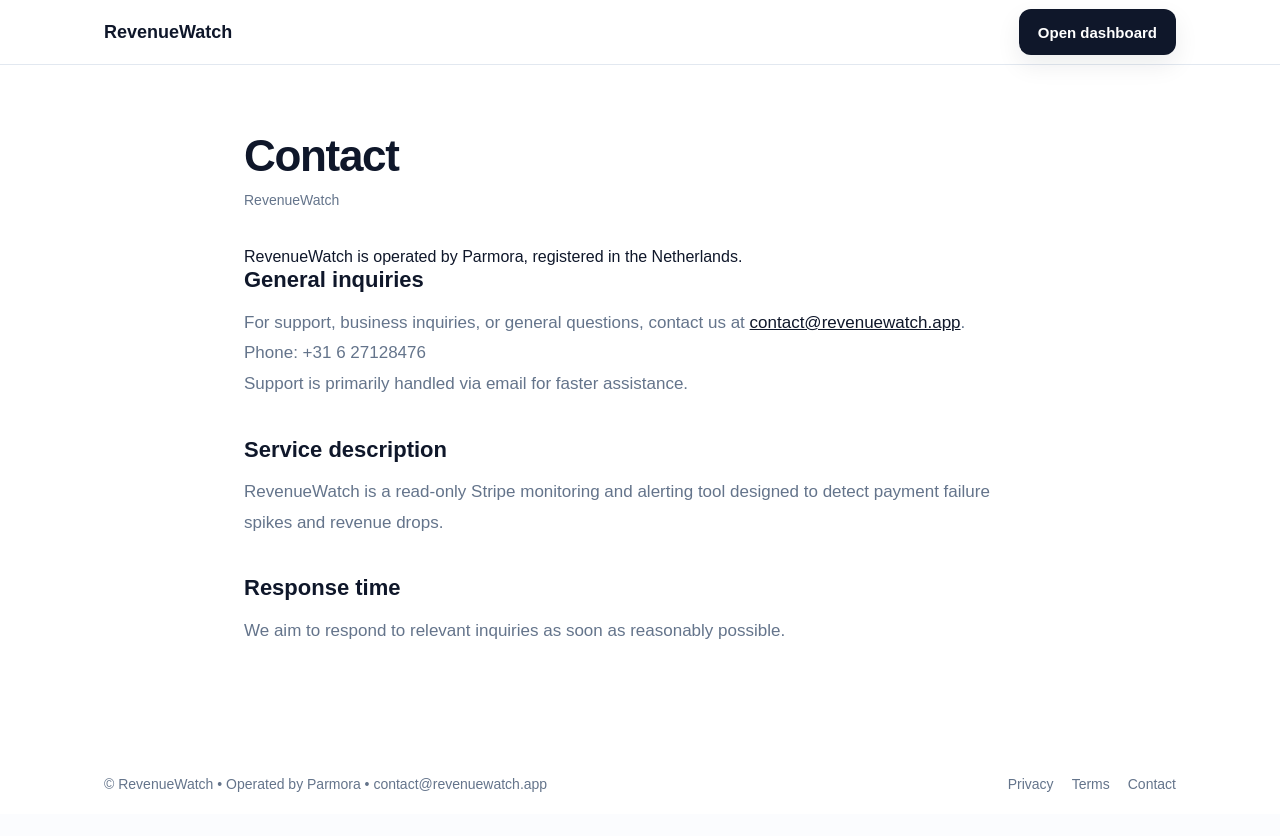
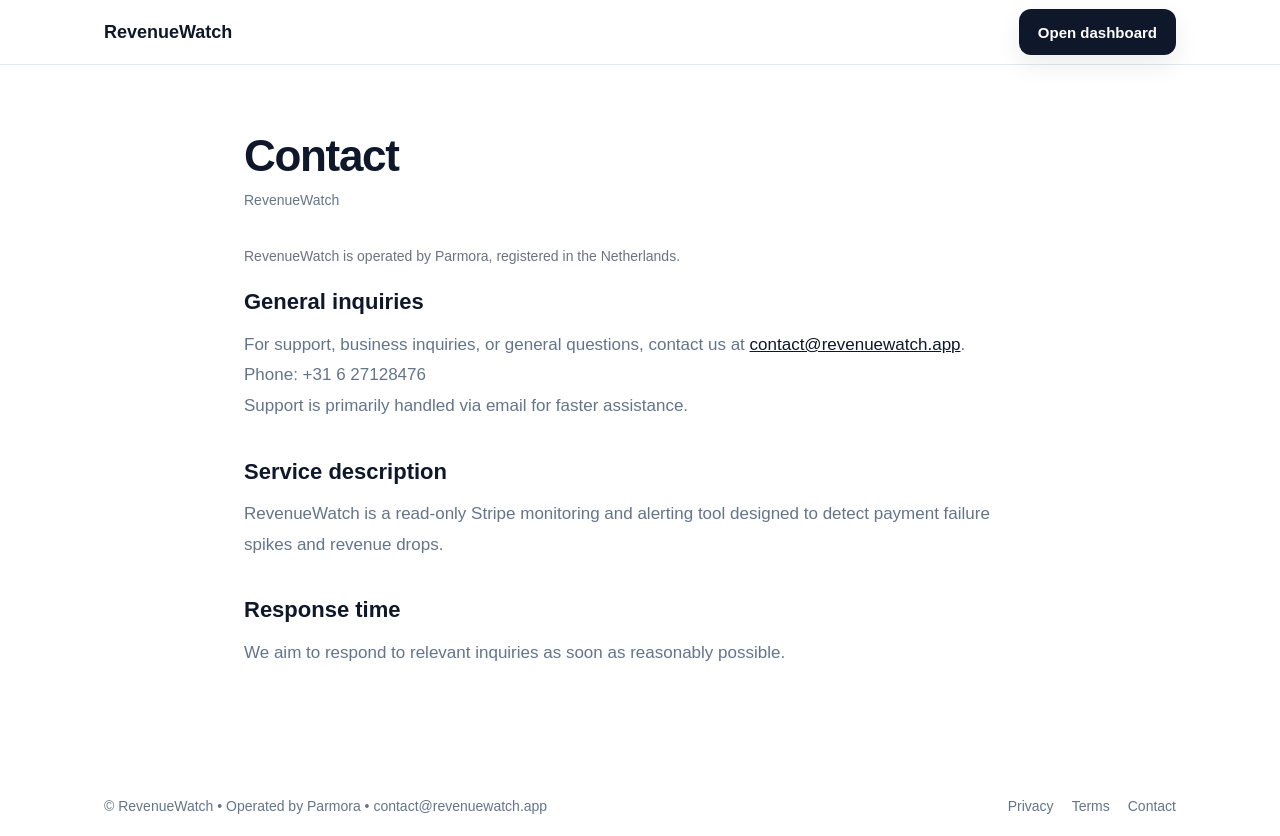
Before and after one commit to Miguel-0721/RevenueWatch, a Next.js app: page /contact in a window 1280 px wide. Before the commit the page ends 814 px from the top, so only its background shows below. Built offline with nearby package versions, Linux system fonts and the light colour scheme.

Commit message:
Add Parmora legal reference to footer and contact pages

```diff
--- a/src/app/contact/page.tsx
+++ b/src/app/contact/page.tsx
@@ -18,7 +18,9 @@
       <div className="container legal-container">
        <h1 className="legal-title">Contact</h1>
 <p className="legal-updated">RevenueWatch</p>
-<p>RevenueWatch is operated by Parmora, registered in the Netherlands.</p>
+<p className="legal-meta">
+  RevenueWatch is operated by Parmora, registered in the Netherlands.
+</p>
 
         <section className="legal-section">
           <h2>General inquiries</h2>
--- a/src/app/globals.css
+++ b/src/app/globals.css
@@ -1184,3 +1184,10 @@
   filter: brightness(0.98);
   transform: translateY(-1px);
 }
+
+.legal-meta {
+  margin-top: 12px;
+  margin-bottom: 24px;
+  color: #6b7280; /* subtle gray */
+  font-size: 14px;
+}
```
